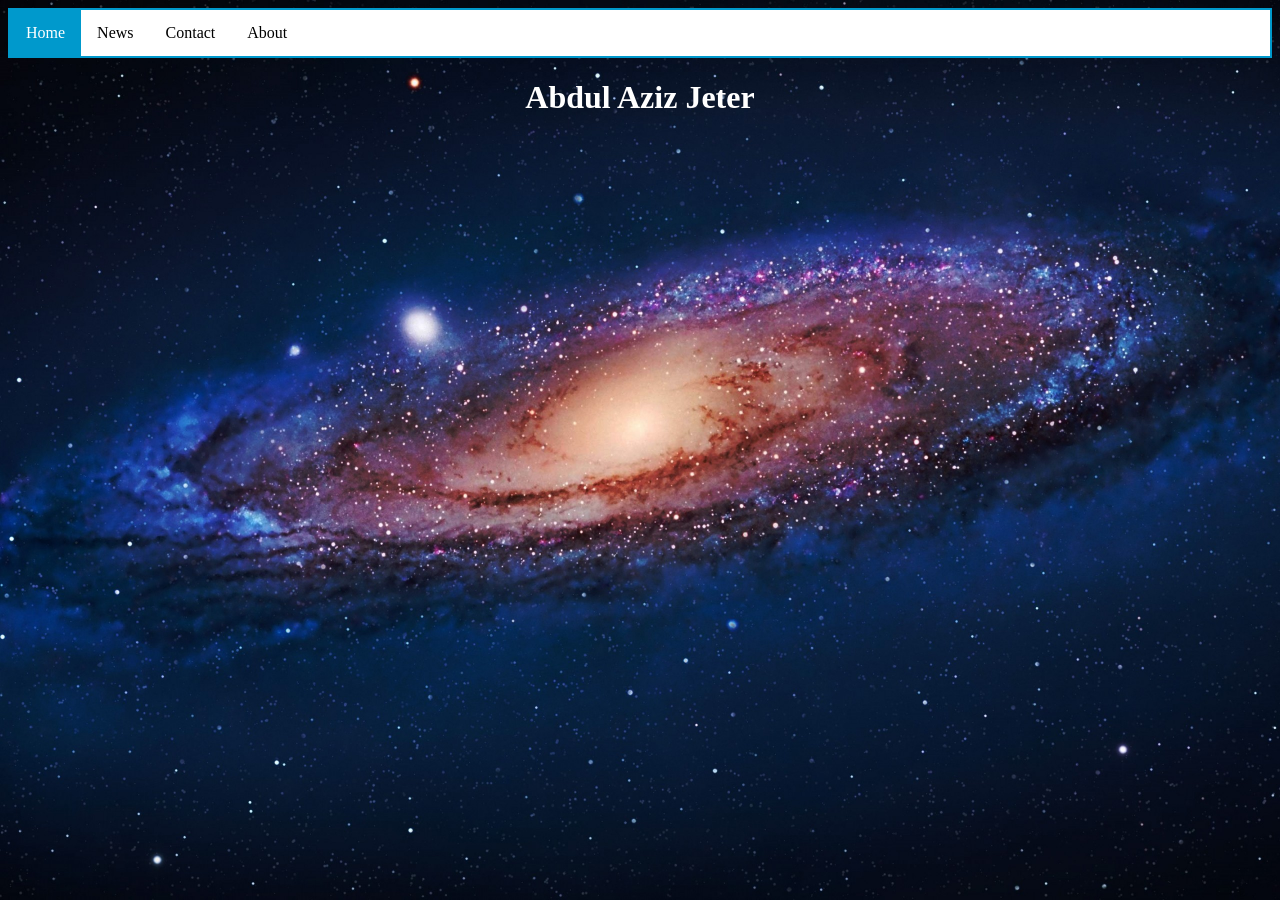
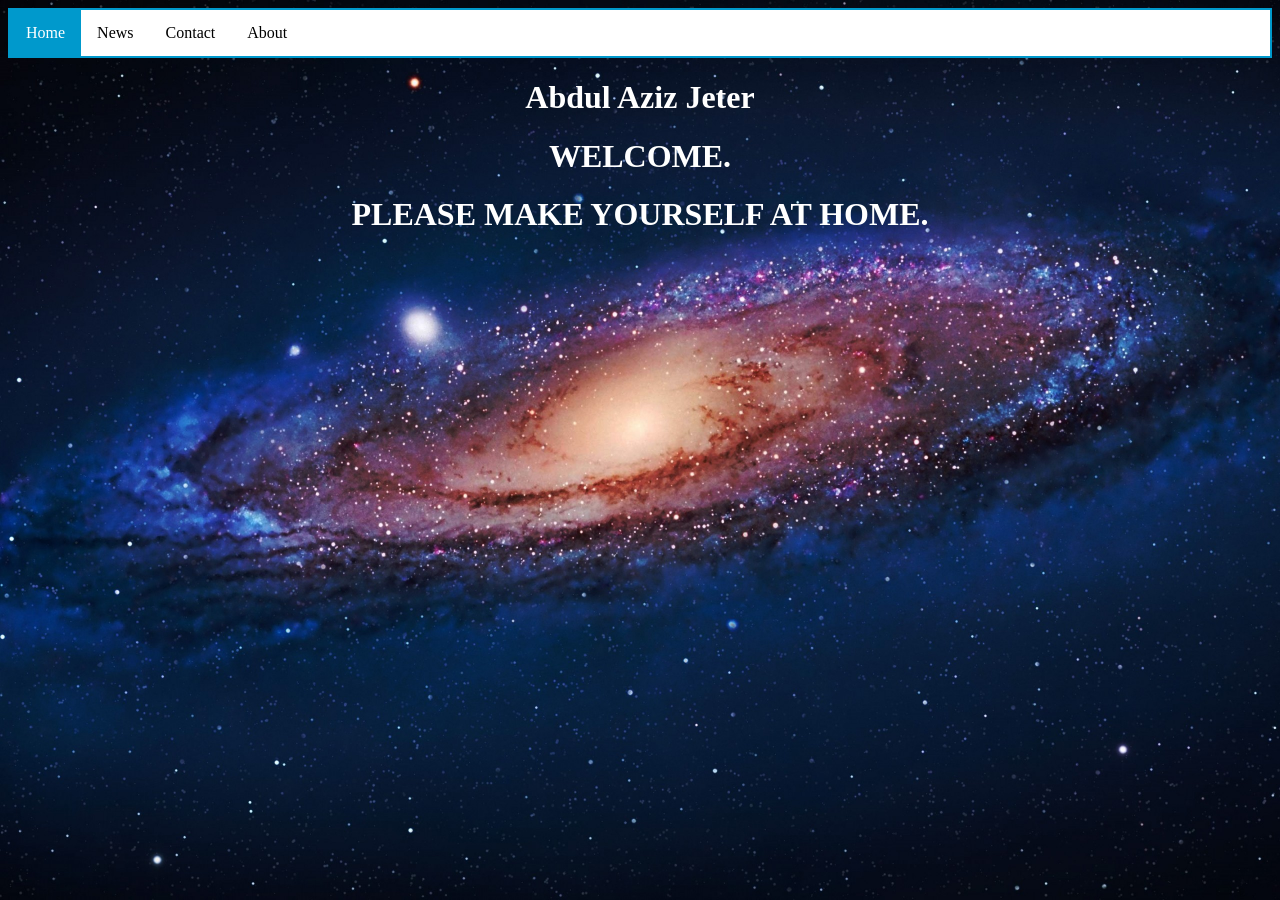
Before and after one commit to abdul-j/abdul-j.github.i, a Jekyll site: the page built from index.html, in a window 1280 px wide. Built offline with Jekyll 4.4.1, drawn with Linux system fonts in a browser that asks for light colours.

Commit message:
Update index.html

```diff
--- a/index.html
+++ b/index.html
@@ -16,6 +16,9 @@ title: Abdul Jeter - Official Home Page
 </h1>
 
 </div>
+
+<h1 class="big">WELCOME.</h1>
+<h1 class="large">PLEASE MAKE YOURSELF AT HOME.</h1>
 
 <script type="application/ld+json">
 { "@context": "http://schema.org",
```
